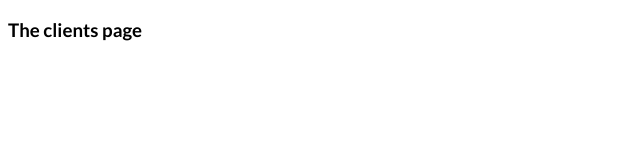
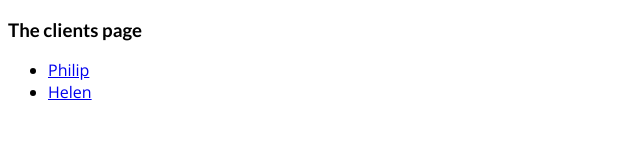
Before and after one commit to PhilipHassialis/nextjs-course-file-based-routing-tutorial, a Next.js app: page /clients in a window 1280 px wide. Shown: the top 160 px of the page, without its empty margins (0-640 px from the left). Built offline with nearby package versions, Linux system fonts and the light colour scheme.

Commit message:
navigating to dynamic routes

```diff
--- a/pages/clients/[id]/index.js
+++ b/pages/clients/[id]/index.js
@@ -7,7 +7,7 @@
 
     return (
         <div>
-            <h4>The projects of a given client ({router.query.id})</h4>
+            <h4>The projects of a given client with id {router.query.id}</h4>
         </div>
     );
 };
--- a/pages/clients/index.js
+++ b/pages/clients/index.js
@@ -1,9 +1,23 @@
 import React from "react";
+import Link from "next/link";
 
 const ClientsPage = () => {
+    const clients = [
+        { id: 1, name: "Philip" },
+        { id: 2, name: "Helen" },
+    ];
     return (
         <div>
             <h3>The clients page</h3>
+            <ul>
+                {clients.map((client) => (
+                    <li key={client.id}>
+                        <Link href={`/clients/${client.id}`}>
+                            {client.name}
+                        </Link>
+                    </li>
+                ))}
+            </ul>
         </div>
     );
 };
```
